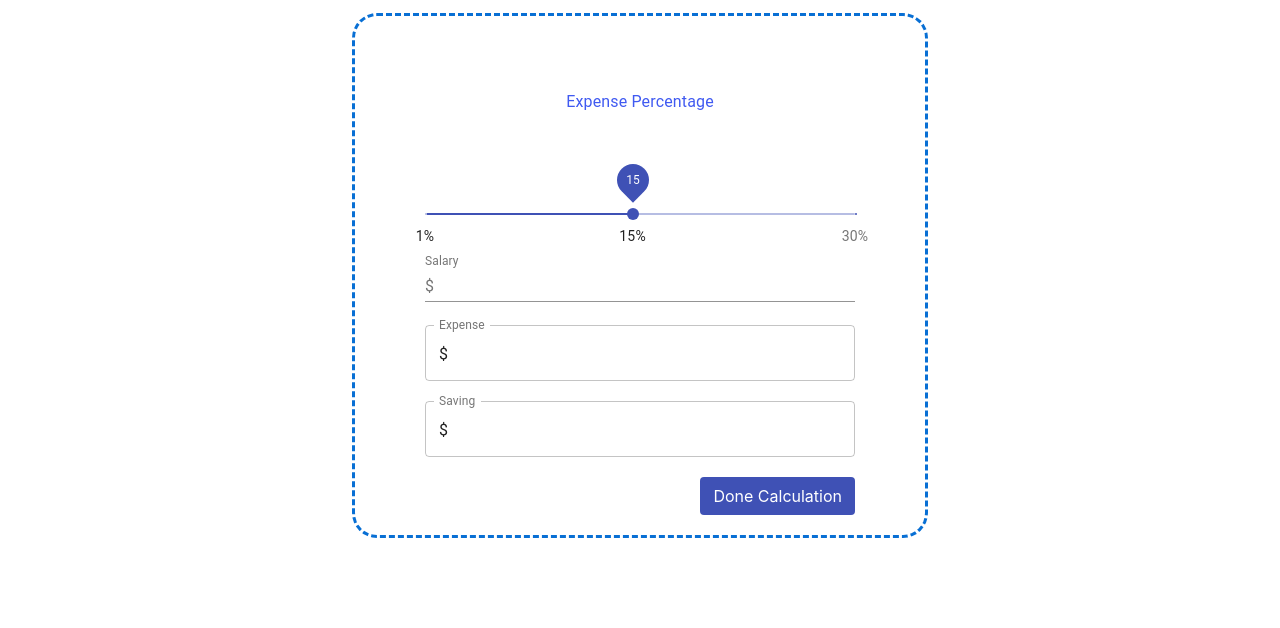
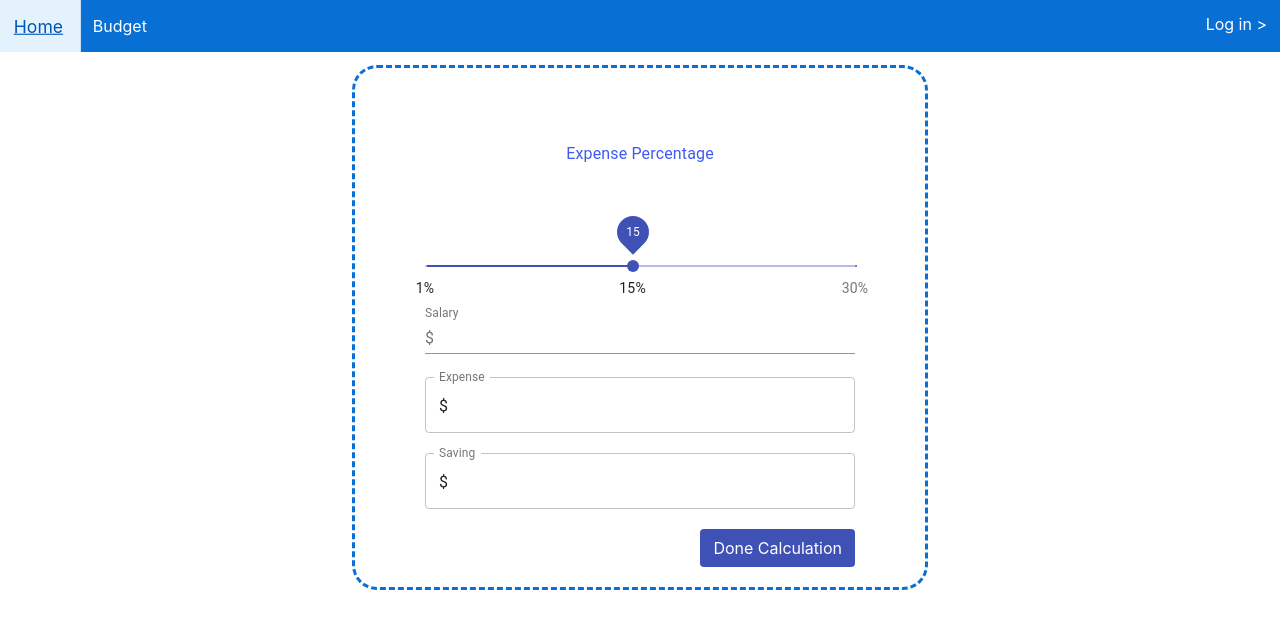
Before and after one commit to juan3juan/budgerPlanner, a React (Create React App) app: page / in a window 1280 px wide. Shown: the top 628 px of the page. Built offline with nearby package versions, Linux system fonts and the light colour scheme.

Commit message:
add nav bar

```diff
--- a/src/App.js
+++ b/src/App.js
@@ -2,10 +2,12 @@ import React from "react";
 import { Redirect, Route, BrowserRouter as Router } from "react-router-dom";
 import "bootstrap/dist/css/bootstrap.min.css";
 import Budget from "./component/budget";
+import Nav from "./component/Nav";
 
 function App() {
   return (
     <Router>
+      <Nav />
       <Route path="/" exact component={Budget} />
     </Router>
   );
--- /dev/null
+++ b/src/component/Nav.js
@@ -0,0 +1,22 @@
+import React from "react";
+import { Link } from "react-router-dom";
+import "../css/nav.css";
+const Nav = props => {
+  return (
+    <nav>
+      <ul>
+        <li>
+          <Link to="/">Home</Link>
+        </li>
+        <li>
+          <Link to="/budget">Budget</Link>
+        </li>
+        <li className="liright">
+          <button className="btn login">Log in ></button>
+        </li>
+      </ul>
+    </nav>
+  );
+};
+
+export default Nav;
--- /dev/null
+++ b/src/css/nav.css
@@ -0,0 +1,51 @@
+/*ul styles*/
+ul.unstyled {
+  list-style-type: none;
+  margin: 0;
+  padding: 0;
+}
+
+nav ul {
+  list-style-type: none;
+  margin: 0;
+  padding: 0;
+  overflow: hidden;
+  /*005bd9*/
+  background-image: linear-gradient(to bottom right, #086fd4, #086fd4);
+}
+
+nav li {
+  float: left;
+}
+nav li a {
+  display: block;
+  color: white;
+  text-align: center;
+  padding: 14px 16px;
+  text-decoration: none;
+}
+
+nav li a:hover {
+  -webkit-transform: scale(1.1);
+  transform: scale(1.1);
+  background-color: #e3f2fd;
+}
+
+nav button {
+  margin-top: 5px;
+}
+
+/*Style for Login buttons*/
+.login {
+  background-color: #086fd4;
+  color: white;
+}
+.login:hover {
+  -webkit-transform: scale(1.2);
+  transform: scale(1.2);
+  color: white;
+  background-color: #086fd4;
+}
+.liright {
+  float: right;
+}
```
